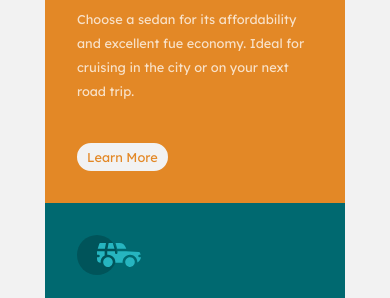
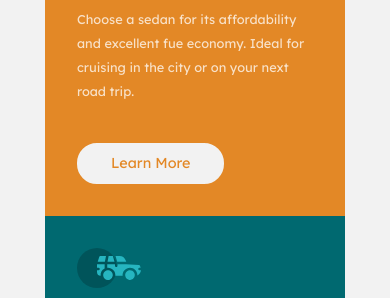
Before and after one commit to Superfly101/I4GxZuri-CSS-Layout, a plain HTML site: page index.html in a window 390 px wide. Shown: the part 275-573 px from the top of the page. Drawn offline with Linux system fonts and the light colour scheme.

Commit message:
Finishing style.css

```diff
--- a/style.css
+++ b/style.css
@@ -31,14 +31,13 @@ main {
 
 .flex-container {
   display: flex;
-  /* width: 100%;
-  max-width: 800px; */
   width: 700px;
   max-width: 100%;
   margin: auto;
   display: flex;
-  flex-direction: column;
+  flex-direction: row;
   border-radius: 12px;
+  overflow: hidden;
 }
 
 .flex-container .cars {
@@ -116,13 +115,18 @@ a {
 @media (max-width: 700px) {
   .cars button {
     font-size: .8rem;
-    padding: 0 .5rem;
+    padding: 0.4rem .8rem;
   }
 }
 
-@media (min-width: 500px) {
+@media (max-width: 550px) {
   .flex-container {
-    flex-direction: row;
+    flex-direction: column;
+  }
+
+  .flex-container .cars button {
+    font-size: .9rem;
+    padding: .4rem 2rem;
   }
 }
 
```
